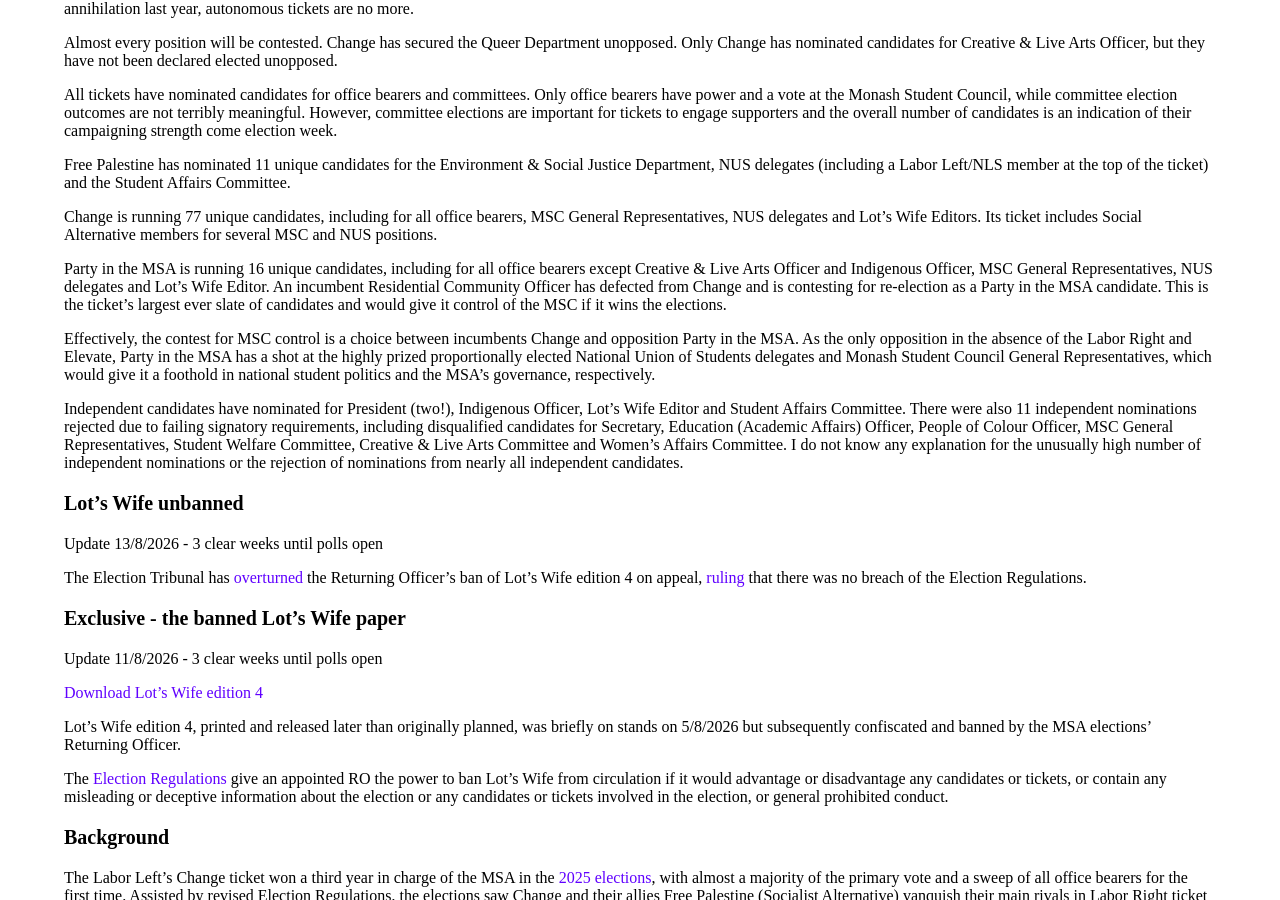
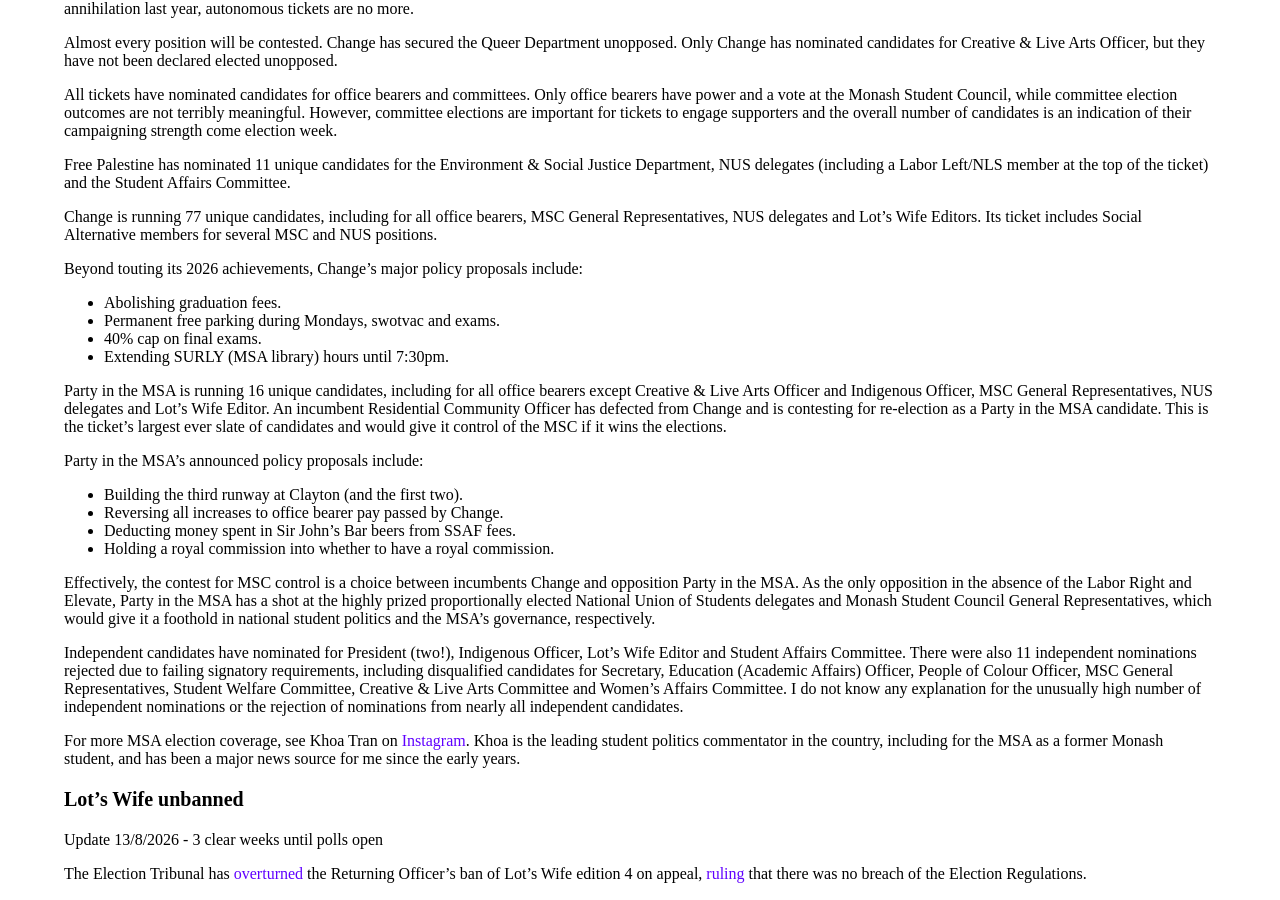
Before and after one commit to nhtnhanbn/nhtnhanbn.github.io, a Jekyll site: the page built from monash/msa26.md, in a window 1280 px wide and 900 px high, scrolled down 601 px. Built offline with Jekyll 4.4.1, drawn with Linux system fonts in a browser that asks for light colours.

Commit message:
Update msa26

```diff
--- a/monash/msa26.md
+++ b/monash/msa26.md
@@ -31,11 +31,25 @@
 
 Change is running 77 unique candidates, including for all office bearers, MSC General Representatives, NUS delegates and Lot's Wife Editors. Its ticket includes Social Alternative members for several MSC and NUS positions.
 
+Beyond touting its 2026 achievements, Change's major policy proposals include:
+- Abolishing graduation fees.
+- Permanent free parking during Mondays, swotvac and exams.
+- 40% cap on final exams.
+- Extending SURLY (MSA library) hours until 7:30pm.
+
 Party in the MSA is running 16 unique candidates, including for all office bearers except Creative & Live Arts Officer and Indigenous Officer, MSC General Representatives, NUS delegates and Lot's Wife Editor. An incumbent Residential Community Officer has defected from Change and is contesting for re-election as a Party in the MSA candidate. This is the ticket's largest ever slate of candidates and would give it control of the MSC if it wins the elections.
+
+Party in the MSA's announced policy proposals include:
+- Building the third runway at Clayton (and the first two).
+- Reversing all increases to office bearer pay passed by Change.
+- Deducting money spent in Sir John's Bar beers from SSAF fees.
+- Holding a royal commission into whether to have a royal commission.
 
 Effectively, the contest for MSC control is a choice between incumbents Change and opposition Party in the MSA. As the only opposition in the absence of the Labor Right and Elevate, Party in the MSA has a shot at the highly prized proportionally elected National Union of Students delegates and Monash Student Council General Representatives, which would give it a foothold in national student politics and the MSA's governance, respectively.
 
 Independent candidates have nominated for President (two!), Indigenous Officer, Lot's Wife Editor and Student Affairs Committee. There were also 11 independent nominations rejected due to failing signatory requirements, including disqualified candidates for Secretary, Education (Academic Affairs) Officer, People of Colour Officer, MSC General Representatives, Student Welfare Committee, Creative & Live Arts Committee and Women's Affairs Committee. I do not know any explanation for the unusually high number of independent nominations or the rejection of nominations from nearly all independent candidates.
+
+For more MSA election coverage, see Khoa Tran on [Instagram](https://instagram.com/khoa.tran.1291). Khoa is the leading student politics commentator in the country, including for the MSA as a former Monash student, and has been a major news source for me since the early years.
 
 ### Lot's Wife unbanned
 
```
